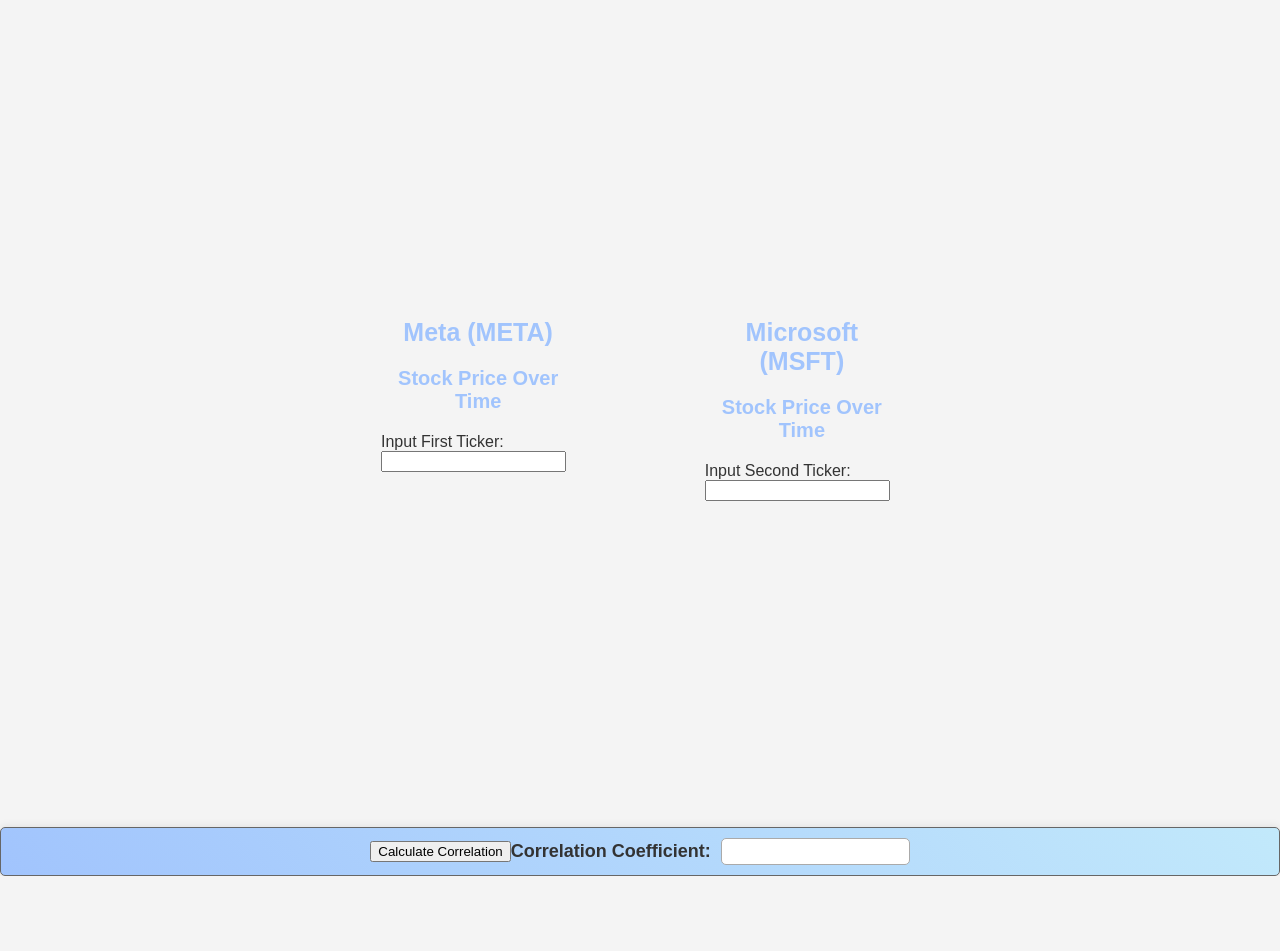
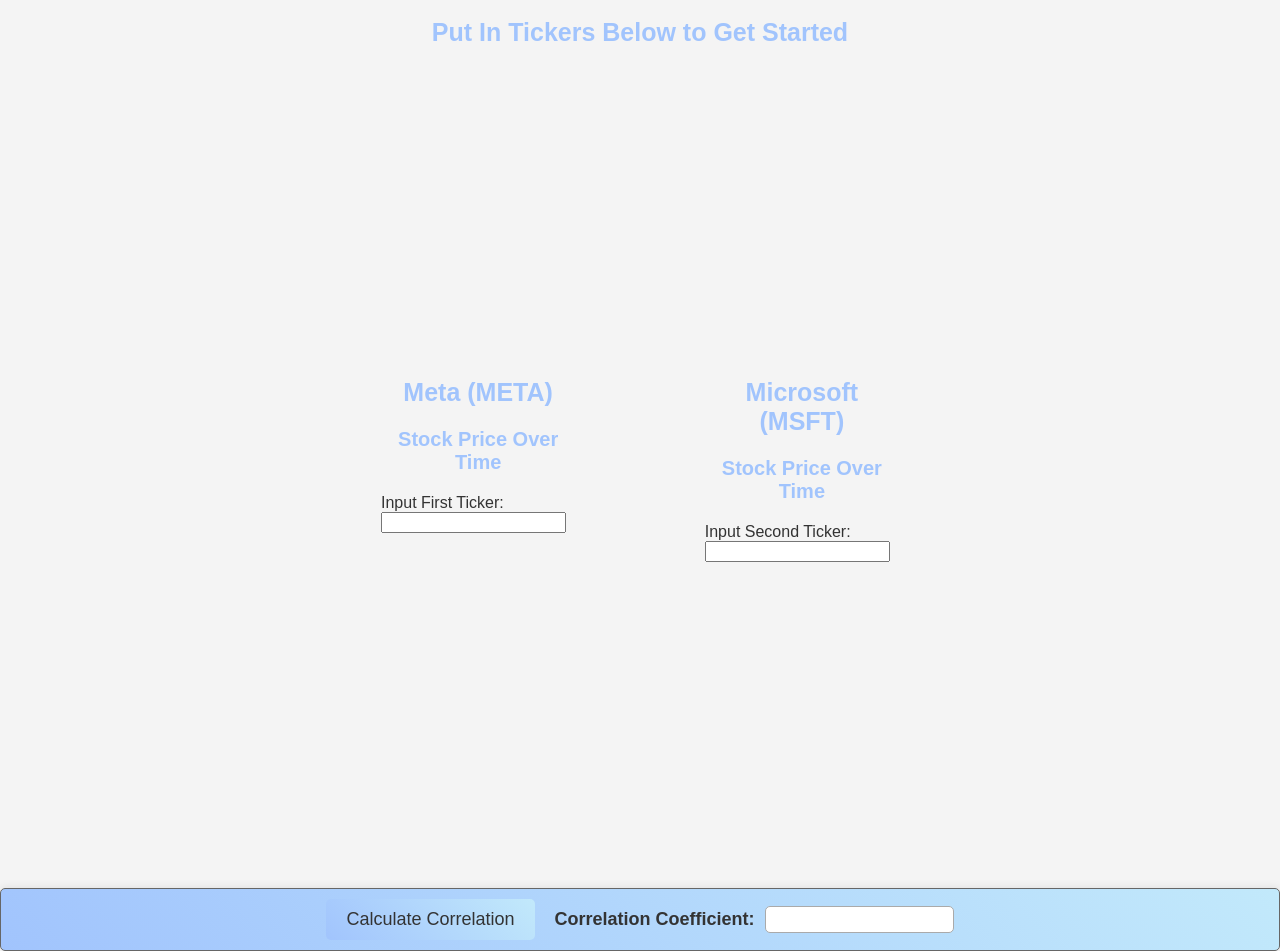
Before and after one commit to AkashPulluru/Asset_Price_Analysis, a website built with webpack: page index.html in a window 1280 px wide. Shown: the part 57-1008 px from the top of the page. Before the commit the page ends 933 px from the top, so only its background shows below. Built offline with nearby package versions, Linux system fonts and the light colour scheme.

Commit message:
some more styling

```diff
--- a/index.html
+++ b/index.html
@@ -10,6 +10,7 @@
 
 <body>
   <h1> Correlation Calculator </h1>
+  <h2>Put In Tickers Below to Get Started</h2>
     <div class="center-wrapper">
       <div class="flex-container">
         <div class="flex-item">
--- a/src/index.scss
+++ b/src/index.scss
@@ -73,10 +73,28 @@
     border-radius: 5px;
 }
 
-.calculate-correlation{
-    padding-right: 20px;
-    border: 1px solid #aaa;
+#calculate-correlation {
+    background: linear-gradient(45deg, #a1c4fd, #c2e9fb);
+    color: #333;
+    padding: 10px 20px;
+    margin-right: 20px;
+    border: #333;
+    border-radius: 5px;
+    cursor: pointer;
+    font-size: 18px;
+    transition: background 0.3s, transform 0.3s;
 }
+
+#calculate-correlation:hover {
+    background: linear-gradient(45deg, #c2e9fb, #a1c4fd);
+    transform: scale(1.05);
+}
+
+#calculate-correlation:focus {
+    outline: none;
+    box-shadow: 0 0 10px rgba(0, 0, 0, 0.2);
+}
+
 
 //SVG Styles
 svg {
```
Also changed, not shown: README.md, dist/main.css, 1 other file.
